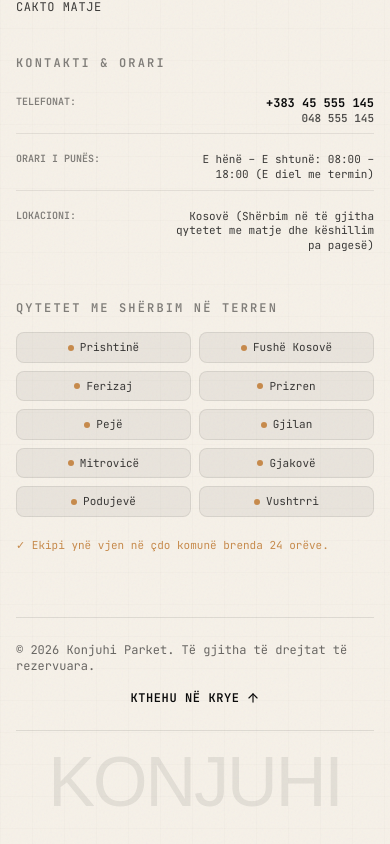
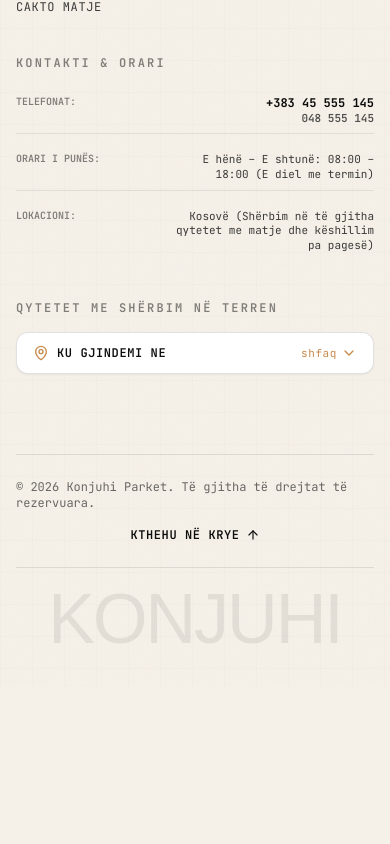
Before and after one commit to arlindi212/KonjuhiParket, a Next.js app: page / in a window 390 px wide. Shown: the part 9920-10764 px from the top of the page. After the commit the page ends 10607 px from the top, so only its background shows below. Built offline with nearby package versions, Linux system fonts and the light colour scheme; a web font is replaced by a local one.

Commit message:
feat: add interactive 'Ku gjindemi ne' toggle button for locations on mobile

```diff
--- a/src/components/Footer.tsx
+++ b/src/components/Footer.tsx
@@ -1,10 +1,12 @@
 "use client";
 
-import React from "react";
+import React, { useState } from "react";
 import { BUSINESS_INFO, CITIES_SERVED } from "@/data/business";
-import { ArrowUp } from "lucide-react";
+import { ArrowUp, MapPin, ChevronDown } from "lucide-react";
 
 export const Footer: React.FC = () => {
+  const [showCities, setShowCities] = useState<boolean>(false);
+
   const scrollToTop = () => {
     window.scrollTo({ top: 0, behavior: "smooth" });
   };
@@ -126,13 +128,37 @@ export const Footer: React.FC = () => {
             <span className="font-mono text-xs uppercase tracking-[0.18em] text-[#0c0c0c]/50 block font-semibold">
               Qytetet me Shërbim në Terren
             </span>
-            <div className="grid grid-cols-2 gap-2 sm:flex sm:flex-wrap sm:gap-1.5">
+
+            {/* Mobile: "Ku gjindemi ne" button that reveals locations only when clicked */}
+            <div className="sm:hidden space-y-3">
+              <button
+                type="button"
+                onClick={() => setShowCities((prev) => !prev)}
+                className="w-full py-3 px-4 rounded-xl bg-white border border-[#0c0c0c]/12 flex items-center justify-between font-mono text-xs uppercase tracking-wider text-[#0c0c0c] font-semibold shadow-xs hover:border-[#c68a4c] transition-all cursor-pointer select-none"
+              >
+                <span className="flex items-center gap-2">
+                  <MapPin className="w-4 h-4 text-[#c68a4c]" />
+                  <span>Ku gjindemi ne</span>
+                </span>
+                <span className="flex items-center gap-1 text-[11px] text-[#c68a4c] font-normal lowercase">
+                  <span>{showCities ? "mbyll" : "shfaq"}</span>
+                  <ChevronDown
+                    className={`w-4 h-4 transition-transform duration-300 ${
+                      showCities ? "rotate-180" : ""
+                    }`}
+                  />
+                </span>
+              </button>
+
+              {showCities && (
+                <div className="space-y-3 pt-1 animate-fadeIn">
+                  <div className="grid grid-cols-2 gap-2">
                     {CITIES_SERVED.map((c) => (
                       <span
                         key={c.city}
-                  className="px-2.5 py-1.5 sm:py-1 rounded-lg sm:rounded bg-[#0c0c0c]/5 border border-[#0c0c0c]/8 text-[11px] font-mono text-[#0c0c0c]/80 text-center sm:text-left flex items-center justify-center sm:justify-start gap-1.5"
+                        className="px-2.5 py-2 rounded-lg bg-[#0c0c0c]/5 border border-[#0c0c0c]/8 text-[11px] font-mono text-[#0c0c0c]/80 text-center flex items-center justify-center gap-1.5"
                       >
-                  <span className="w-1.5 h-1.5 rounded-full bg-[#c68a4c] sm:hidden shrink-0"></span>
+                        <span className="w-1.5 h-1.5 rounded-full bg-[#c68a4c] shrink-0"></span>
                         <span>{c.city}</span>
                       </span>
                     ))}
@@ -140,6 +166,26 @@ export const Footer: React.FC = () => {
                   <p className="text-[11px] font-mono text-[#c68a4c] pt-1">
                     ✓ Ekipi ynë vjen në çdo komunë brenda 24 orëve.
                   </p>
+                </div>
+              )}
+            </div>
+
+            {/* Desktop: Keep visible as originally designed */}
+            <div className="hidden sm:block space-y-3">
+              <div className="flex flex-wrap gap-1.5">
+                {CITIES_SERVED.map((c) => (
+                  <span
+                    key={c.city}
+                    className="px-2.5 py-1 rounded bg-[#0c0c0c]/5 border border-[#0c0c0c]/8 text-[11px] font-mono text-[#0c0c0c]/80"
+                  >
+                    {c.city}
+                  </span>
+                ))}
+              </div>
+              <p className="text-[11px] font-mono text-[#c68a4c] pt-1">
+                ✓ Ekipi ynë vjen në çdo komunë brenda 24 orëve.
+              </p>
+            </div>
           </div>
 
         </div>
```
Lines whose indentation alone changed are shown as unchanged.
